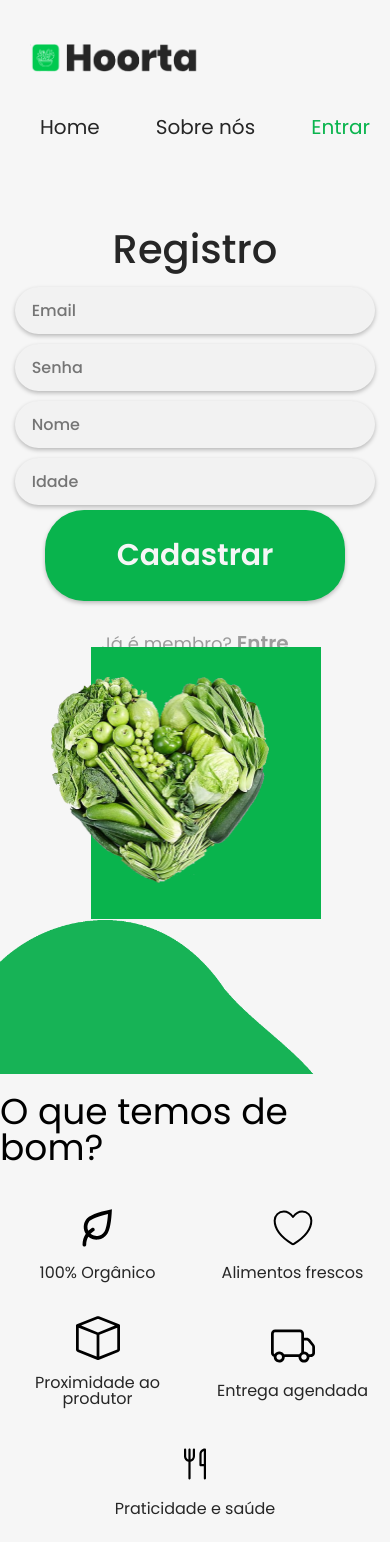
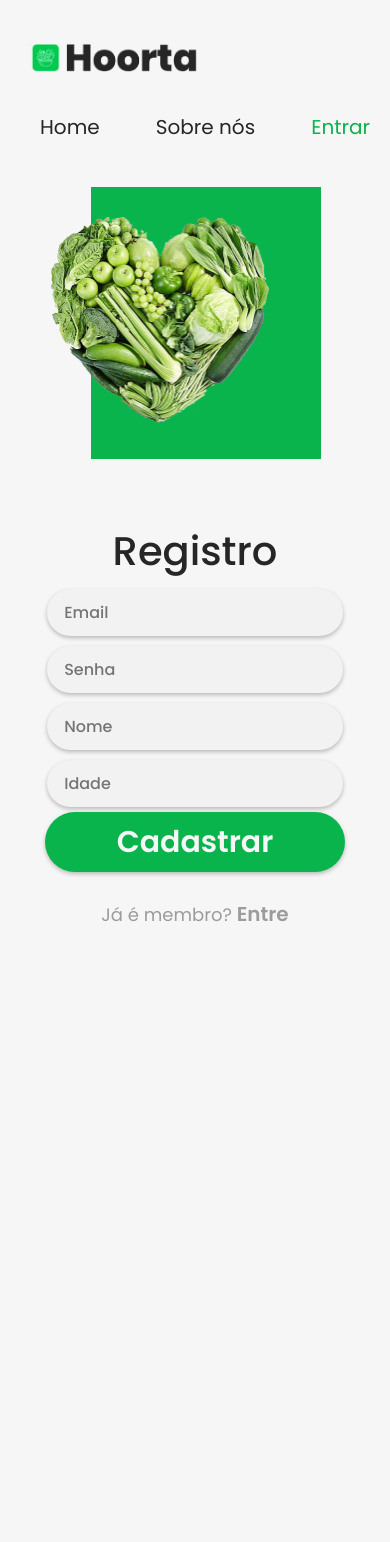
Before and after one commit to viniciusac92/hoorta-apresentacao, a React (Create React App) app: page /register in a window 390 px wide. After the commit the page ends 949 px from the top, so only its background shows below. Built offline with nearby package versions, Linux system fonts and the light colour scheme.

Commit message:
💄  Style: Responsive update login and registre

```diff
--- a/src/pages/Login/index.jsx
+++ b/src/pages/Login/index.jsx
@@ -9,11 +9,18 @@ import heartImage from "../../assets/images/heartImage.png";
 import vegetablePack from "../../assets/images/vegetablePack.png";
 import footerPicture from "../../assets/images/footerPicture.png";
 import FormLogin from "../../components/molecules/FormLogin";
+import { useMediaQuery } from "react-responsive";
+import { LoginStyled } from "./styles";
 
 const Login = () => {
+  const isDesktop = useMediaQuery({
+    minWidth: 769,
+  });
+
   return (
     <div>
       <Header />
+
       <Figure type="square">
         <Picture
           image={heartImage}
@@ -24,7 +31,10 @@ const Login = () => {
           position={["relative"]}
         />
       </Figure>
-      <FormLogin />
+
+      <LoginStyled>
+        <FormLogin />
+      </LoginStyled>
       <Figure type="rectangle">
         <Picture
           image={vegetablePack}
@@ -37,13 +47,13 @@ const Login = () => {
       </Figure>
       <Picture
         image={footerPicture}
-        width={["320px", "444px"]}
-        height={["155px", "215px"]}
-        position={["relative", "absolute"]}
-        top={["0px", "calc(100% - 215px)"]}
-        left={["0", "0"]}
+        width={[null, "444px"]}
+        height={[null, "215px"]}
+        position={[null, "absolute"]}
+        top={[null, "calc(100% - 215px)"]}
+        left={[null, "0"]}
       />
-      <HomeInfo />
+      {isDesktop && <HomeInfo />}
     </div>
   );
 };
--- /dev/null
+++ b/src/pages/Login/styles.js
@@ -0,0 +1,25 @@
+import styled from "styled-components";
+
+export const LoginStyled = styled.div`
+  input {
+    width: 291.67px;
+  }
+
+  button {
+    height: 60px;
+  }
+
+  @media (min-width: 768px) {
+    input {
+      width: 356.67px;
+    }
+
+    button {
+      height: 91px;
+    }
+  }
+
+  @media (max-width: 768px) {
+    text-align: -webkit-center;
+  }
+`;
--- a/src/pages/Register/index.jsx
+++ b/src/pages/Register/index.jsx
@@ -9,12 +9,17 @@ import heartImage from "../../assets/images/heartImage.png";
 import vegetablePack from "../../assets/images/vegetablePack.png";
 import footerPicture from "../../assets/images/footerPicture.png";
 import FormRegister from "../../components/molecules/FormRegister";
+import { useMediaQuery } from "react-responsive";
+import { RegisterStyled } from "./styles";
 
 const Register = () => {
+  const isDesktop = useMediaQuery({
+    minWidth: 769,
+  });
+
   return (
     <div>
       <Header />
-      <FormRegister />
       <Figure type="square">
         <Picture
           image={heartImage}
@@ -25,6 +30,9 @@ const Register = () => {
           position={["relative"]}
         />
       </Figure>
+      <RegisterStyled>
+        <FormRegister />
+      </RegisterStyled>
       <Figure type="rectangle">
         <Picture
           image={vegetablePack}
@@ -37,13 +45,13 @@ const Register = () => {
       </Figure>
       <Picture
         image={footerPicture}
-        width={["320px", "444px"]}
-        height={["155px", "215px"]}
-        position={["relative", "absolute"]}
-        top={["0px", "calc(100% - 215px)"]}
-        left={["0", "0"]}
+        width={[null, "444px"]}
+        height={[null, "215px"]}
+        position={[null, "absolute"]}
+        top={[null, "calc(100% - 215px)"]}
+        left={[null, "0"]}
       />
-      <HomeInfo />
+      {isDesktop && <HomeInfo />}
     </div>
   );
 };
--- /dev/null
+++ b/src/pages/Register/styles.js
@@ -0,0 +1,25 @@
+import styled from "styled-components";
+
+export const RegisterStyled = styled.div`
+  input {
+    width: 291.67px;
+  }
+
+  button {
+    height: 60px;
+  }
+
+  @media (min-width: 768px) {
+    input {
+      width: 356.67px;
+    }
+
+    button {
+      height: 91px;
+    }
+  }
+
+  @media (max-width: 768px) {
+    text-align: -webkit-center;
+  }
+`;
```
